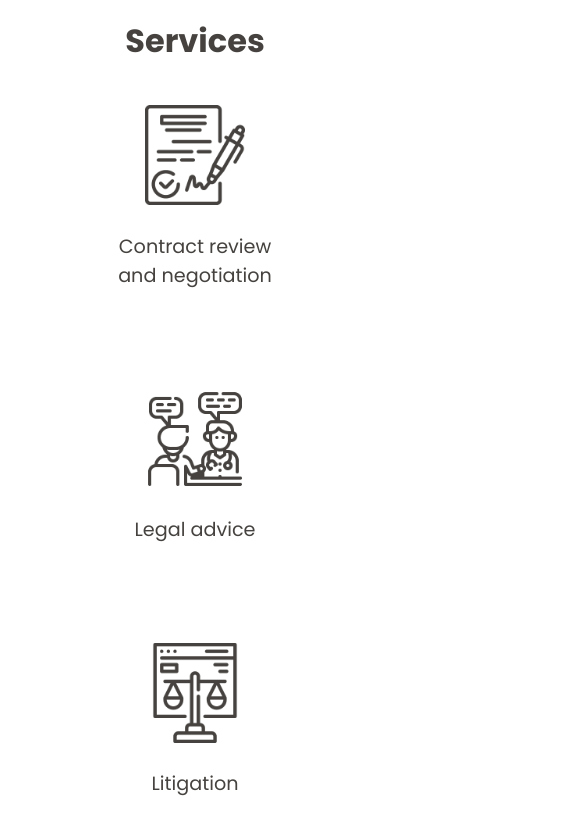
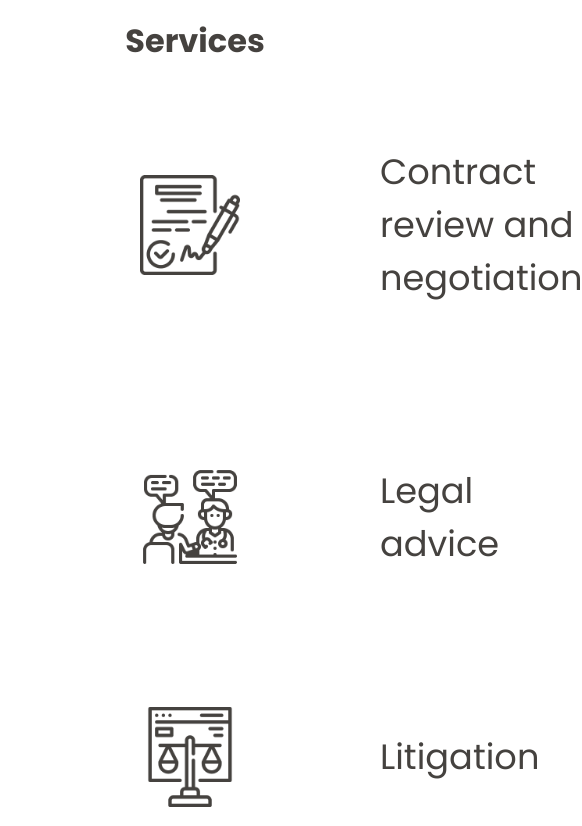
Before and after one commit to heyhovie/lawyers-for-the-arts, a plain HTML site: page index.html in a window 390 px wide. Shown: the part 1407-2233 px from the top of the page, 582 px wide, since content can reach past the window. Drawn offline with Linux system fonts and the light colour scheme.

Commit message:
misalignment corrections

```diff
--- a/index.html
+++ b/index.html
@@ -33,7 +33,7 @@
 
     <div class="card">
       <img src="images/contract.png" alt="card image">
-      <p>Contract review <br> and negotiation</p>
+      <p>Contract review and negotiation</p>
     </div>
     <div class="card">
       <img src="images/examination.png" alt="card image">
--- a/lasa.css
+++ b/lasa.css
@@ -146,7 +146,7 @@ hr{
 }
 
 /* Mobile___________________________________________________ */
-@media screen and (max-width: 800px){
+@media screen and (max-width: 1000px){
   .logo{
     text-align: center;
   }
@@ -177,4 +177,19 @@ hr{
   hr{
     margin: auto 40px 20px;
   }
+  .services .card{
+    align-items: center;
+    display: flex;
+    flex-flow: row;
+    justify-content:flex-start;
+    width: 80%;
+  }
+  .services p{
+    font-size: 2.2rem;
+    margin: 40px;
+    text-align: left;
+  }
+  .services img{
+    margin: auto 100px;
+  }
 }
```
